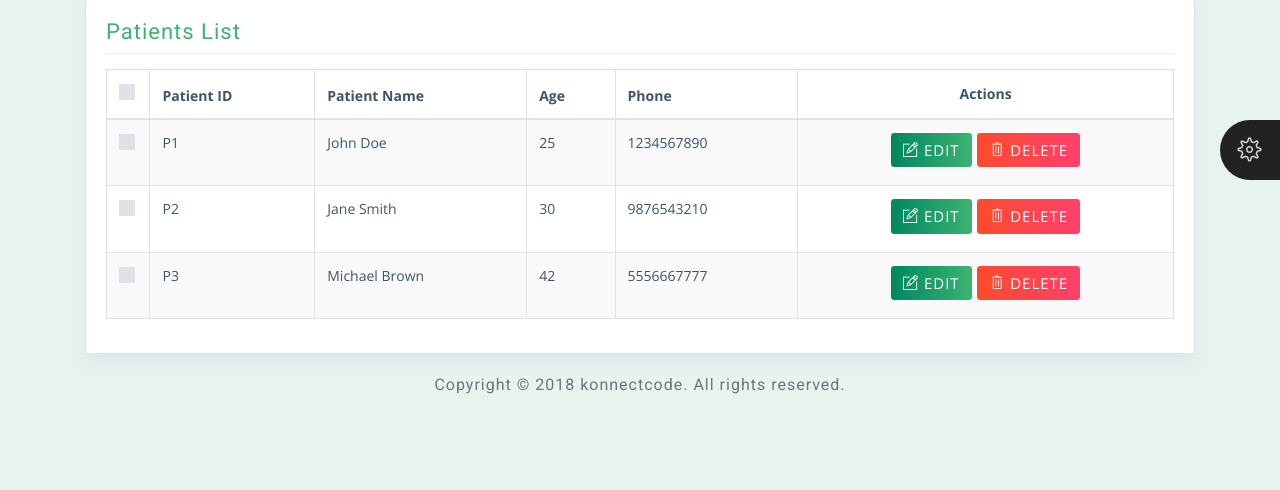
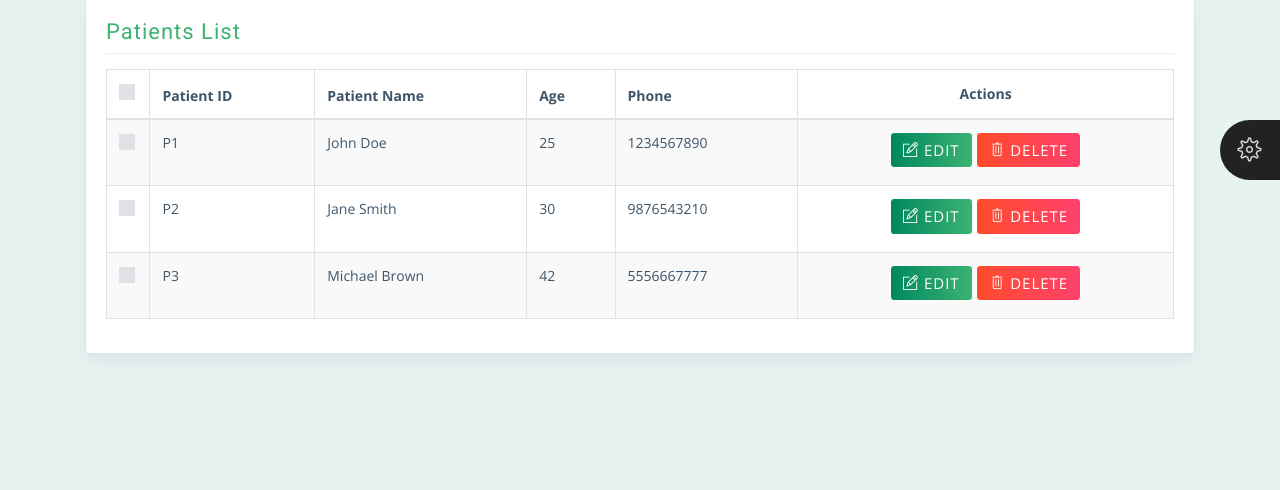
Before and after one commit to kirankriteen/hms-software-engineering, a Django app: page /all-patients/ in a window 1280 px wide. Shown: the part 240-730 px from the top of the page. Run offline with Django 5.2, Linux system fonts and the light colour scheme; a user stored in the database is signed in; data comes from the database, SQL or seed files in the repository; some libraries are stand-ins or nearby versions.

```diff
--- a/app/templates/patients.html
+++ b/app/templates/patients.html
@@ -231,9 +231,6 @@
             <!-- /Main Content -->
             <!--Copy Rights-->
             <div class="container">
-                <div class="d-sm-flex justify-content-center">
-                    <span class="text-muted text-center d-block d-sm-inline-block">Copyright © 2018 <a href="http://www.konnectplugins.com/" target="_blank">konnectcode</a>. All rights reserved.</span>
-                </div>
             </div>
             <!-- /Copy Rights-->
         </div>
```
